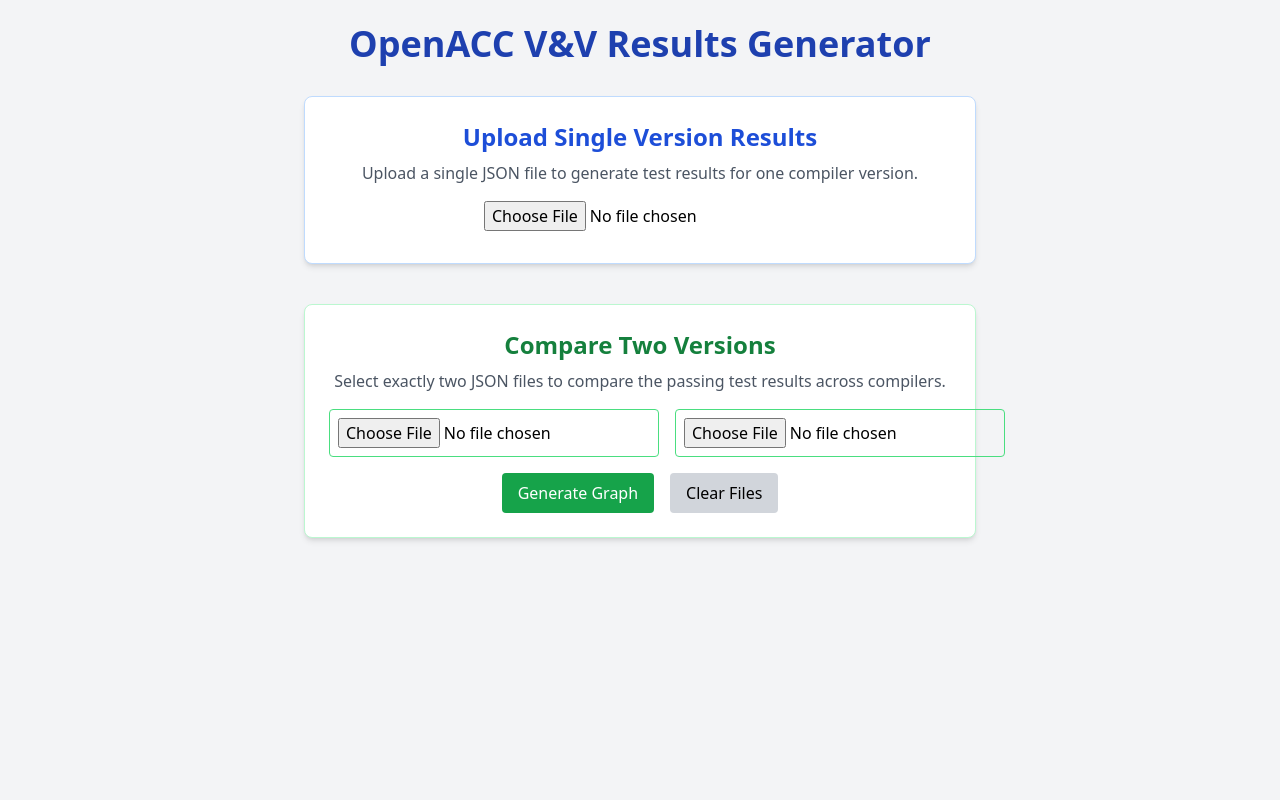
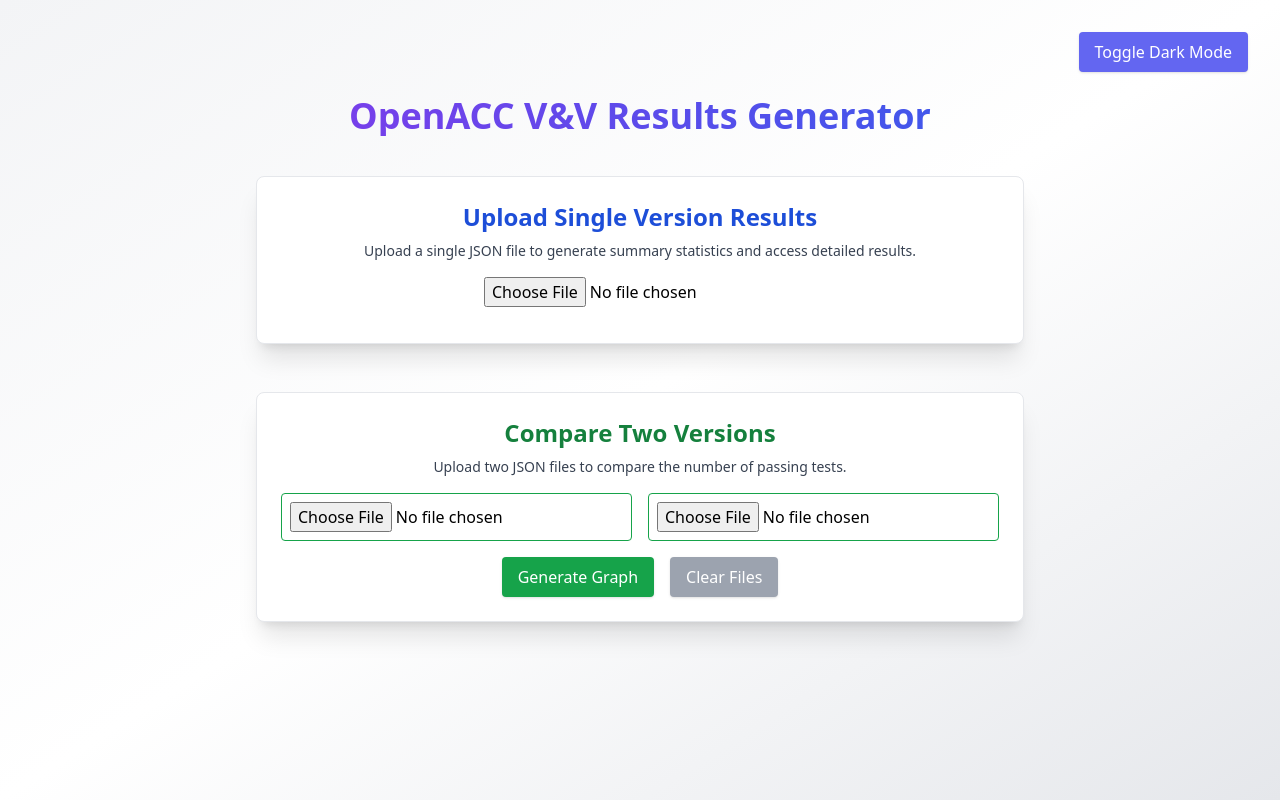
Before and after one commit to UD-CRPL/Directive-Based-VV-Generator, a React (Create React App) app in the folder vv-site/: page / in a window 1280 px wide. Built offline with nearby package versions, Linux system fonts and the light colour scheme.

Commit message:
light and dark mode added for home page.

```diff
--- a/vv-site/src/App.tsx
+++ b/vv-site/src/App.tsx
@@ -1,4 +1,4 @@
-import React, { useRef, useState } from 'react';
+import React, { useRef, useState, useEffect } from 'react';
 import {
   BarChart, Bar, XAxis, YAxis, Tooltip, Legend, ResponsiveContainer,
 } from 'recharts';
@@ -18,6 +18,7 @@
   const [comparisonData, setComparisonData] = useState<any[]>([]);
   const fileInputRef = useRef<HTMLInputElement>(null);
   const [uploadedFileName, setUploadedFileName] = useState('');
+  const [darkMode, setDarkMode] = useState(false);
   const navigate = useNavigate();
 
   function parseJSONResults(fileText: string) {
@@ -116,34 +117,43 @@
   }
 
   return (
-    <div className="min-h-screen bg-gray-100 p-6">
-      <h1 className="text-4xl font-bold mb-8 text-center text-blue-800">OpenACC V&V Results Generator</h1>
+    <div className={`${darkMode ? 'bg-gradient-to-br from-gray-900 via-gray-800 to-black text-white' : 'bg-gradient-to-br from-gray-100 via-white to-gray-200 text-black'} min-h-screen p-8`}>
+      <div className="flex justify-end mb-6">
+        <button
+          onClick={() => setDarkMode(prev => !prev)}
+          className="px-4 py-2 bg-indigo-500 text-white rounded shadow hover:bg-indigo-600"
+        >
+          Toggle {darkMode ? 'Light' : 'Dark'} Mode
+        </button>
+      </div>
 
-      <div className="max-w-2xl mx-auto mb-10 bg-white shadow-md rounded-lg p-6 border border-blue-200">
-        <h2 className="text-2xl font-semibold text-blue-700 mb-2 text-center">Upload Single Version Results</h2>
-        <p className="text-gray-600 mb-4 text-center">Upload a single JSON file to generate test results for one compiler version.</p>
+      <h1 className="text-4xl font-extrabold text-center mb-10 bg-clip-text text-transparent bg-gradient-to-r from-purple-600 to-blue-600 dark:from-purple-400 dark:to-blue-400">
+        OpenACC V&V Results Generator
+      </h1>
+
+      <div className={`max-w-3xl mx-auto mb-12 border rounded-lg shadow-xl p-6 ${darkMode ? 'bg-gray-900 text-white' : 'bg-white text-black'}`}>
+        <h2 className="text-2xl font-bold text-center text-blue-700 dark:text-blue-300 mb-2">Upload Single Version Results</h2>
+        <p className="text-center text-sm mb-4 text-gray-700 dark:text-gray-300">Upload a single JSON file to generate summary statistics and access detailed results.</p>
 
         <div className="flex flex-col items-center">
-          <input type="file" accept=".json" onChange={handleFileUpload} className="mb-2" />
-          {uploadedFileName && <p className="text-sm text-green-500">{uploadedFileName} has been successfully uploaded</p>}
+          <input type="file" accept=".json" onChange={handleFileUpload} className="mb-3" />
+          {uploadedFileName && <p className="text-green-500 text-sm">{uploadedFileName} has been uploaded</p>}
         </div>
 
         {summary && (
-          <div className="bg-gray-50 border border-gray-200 rounded p-4 mt-4">
-            <h3 className="text-xl font-semibold mb-4">Test Summary</h3>
-
+          <div className={`mt-6 p-4 rounded border ${darkMode ? 'bg-gray-800 border-gray-700 text-white' : 'bg-gray-50 border-gray-300 text-black'}`}>
+            <h3 className="text-xl font-semibold mb-4 text-center">Test Summary</h3>
             {['C', 'CPP', 'F90'].map((lang) => (
               <div key={lang} className="mb-4 border-b pb-2">
-                <p className="font-medium text-lg">{lang}</p>
+                <p className="text-lg font-medium">{lang}</p>
                 <p>Total: {summary[lang as 'C' | 'CPP' | 'F90'].total}</p>
                 <p>Passing: {summary[lang as 'C' | 'CPP' | 'F90'].pass}</p>
                 <p>Failing: {summary[lang as 'C' | 'CPP' | 'F90'].fail}</p>
-
                 <details className="mt-2">
-                  <summary className="cursor-pointer text-blue-600 hover:underline">
+                  <summary className="cursor-pointer text-blue-500 dark:text-blue-300 hover:underline">
                     Show failing tests
                   </summary>
-                  <ul className="list-disc list-inside text-sm text-red-700 mt-2 max-h-48 overflow-y-auto">
+                  <ul className="list-disc pl-5 text-sm text-red-600 dark:text-red-400 mt-2 max-h-48 overflow-y-auto">
                     {summary.failures
                       .filter((f) => {
                         const ext = f.name.split('.').pop();
@@ -161,13 +171,13 @@
               </div>
             ))}
 
+            <div className="flex flex-col items-center mt-4">
               <button
-              className="mt-4 px-4 py-2 bg-indigo-600 text-white rounded hover:bg-indigo-700"
+                className="bg-indigo-600 hover:bg-indigo-700 text-white font-semibold px-6 py-2 rounded shadow"
                 onClick={() => {
                   const input = document.querySelector("input[type='file']") as HTMLInputElement | null;
                   const file = input?.files?.[0];
                   if (!file) return;
-
                   const reader = new FileReader();
                   reader.onload = (e) => {
                     const rawJson = e.target?.result as string;
@@ -178,34 +188,27 @@
               >
                 View Details
               </button>
-            <p className="text-sm text-gray-600 mt-1">Click to see detailed test breakdowns and download Excel summaries.</p>
+              <p className="text-sm mt-2 text-gray-600 dark:text-gray-400">Click to see detailed breakdown and generate Excel export</p>
+            </div>
           </div>
         )}
       </div>
 
-      <div className="max-w-2xl mx-auto bg-white shadow-md rounded-lg p-6 border border-green-200">
-        <h2 className="text-2xl font-semibold text-green-700 mb-2 text-center">Compare Two Versions</h2>
-        <p className="text-gray-600 mb-4 text-center">Select exactly two JSON files to compare the passing test results across compilers.</p>
+      <div className={`max-w-3xl mx-auto border rounded-lg shadow-xl p-6 ${darkMode ? 'bg-gray-900 text-white' : 'bg-white text-black'}`}>
+        <h2 className="text-2xl font-bold text-center text-green-700 dark:text-green-300 mb-2">Compare Two Versions</h2>
+        <p className="text-center text-sm mb-4 text-gray-700 dark:text-gray-300">Upload two JSON files to compare the number of passing tests.</p>
 
         <div className="flex gap-4 mb-4">
-          <input
-            type="file"
-            accept=".json"
-            onChange={(e) => setComparisonFiles(prev => [e.target.files?.[0]!, prev[1]])}
-            className="flex-1 border border-green-400 p-2 rounded"
-          />
-          <input
-            type="file"
-            accept=".json"
-            onChange={(e) => setComparisonFiles(prev => [prev[0], e.target.files?.[0]!])}
-            className="flex-1 border border-green-400 p-2 rounded"
-          />
+          <input type="file" accept=".json" onChange={(e) => setComparisonFiles(prev => [e.target.files?.[0]!, prev[1]])}
+            className={`flex-1 p-2 rounded ${darkMode ? 'bg-gray-800 text-white border border-green-400' : 'bg-white text-black border border-green-600'}`} />
+          <input type="file" accept=".json" onChange={(e) => setComparisonFiles(prev => [prev[0], e.target.files?.[0]!])}
+            className={`flex-1 p-2 rounded ${darkMode ? 'bg-gray-800 text-white border border-green-400' : 'bg-white text-black border border-green-600'}`} />
         </div>
 
         {comparisonFiles.filter(Boolean).length === 2 && (
           <div className="text-center mb-4">
-            <p className="text-green-700 text-sm mb-2">✅ Both files ready:</p>
-            <ul className="text-sm text-gray-700 list-disc pl-5 text-left">
+            <p className="text-green-600 dark:text-green-300 text-sm mb-2">✅ Both files ready:</p>
+            <ul className="text-sm list-disc text-left pl-5 text-gray-800 dark:text-gray-200">
               {comparisonFiles.map((file, i) => (
                 file && <li key={i}>{file.name}</li>
               ))}
@@ -215,13 +218,13 @@
 
         <div className="flex justify-center gap-4">
           <button
-            className="bg-green-600 text-white px-4 py-2 rounded hover:bg-green-700"
+            className="bg-green-600 hover:bg-green-700 text-white px-4 py-2 rounded shadow"
             onClick={generateComparisonGraph}
           >
             Generate Graph
           </button>
           <button
-            className="bg-gray-300 text-black px-4 py-2 rounded hover:bg-gray-400"
+            className="bg-gray-400 hover:bg-gray-500 text-white px-4 py-2 rounded shadow"
             onClick={clearFiles}
           >
             Clear Files
@@ -229,7 +232,7 @@
         </div>
 
         {comparisonData.length > 0 && (
-          <div className="h-96 mt-6 bg-gray-50 p-4 rounded border">
+          <div className={`h-96 mt-6 p-4 rounded border ${darkMode ? 'bg-gray-800 border-gray-600 text-white' : 'bg-gray-50 border-gray-300 text-black'}`}>
             <ResponsiveContainer width="100%" height="100%">
               <BarChart data={comparisonData} margin={{ top: 10, right: 30, left: 0, bottom: 5 }}>
                 <XAxis dataKey="language" />
```
Lines whose indentation alone changed are shown as unchanged.
